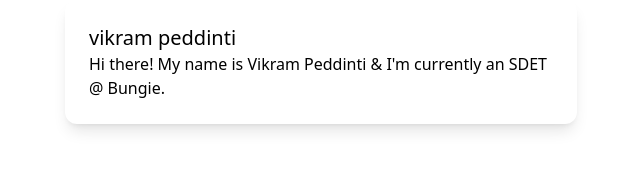
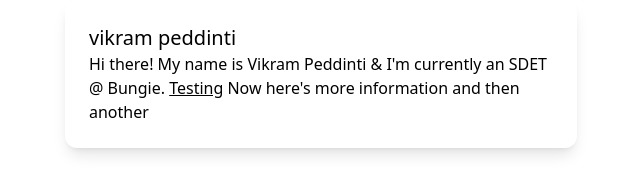
Before and after one commit to DarkFlamex1/DarkFlameX1.github.io, a Gatsby site: page / in a window 1280 px wide. Shown: the whole page, without its empty margins (319-959 px from the left). Built offline with nearby package versions, Linux system fonts and the light colour scheme; Gatsby itself is replaced by a stand-in of ours.

Commit message:
Fixed some errors due to class != className

```diff
--- /dev/null
+++ b/src/components/SLink.js
@@ -0,0 +1,14 @@
+/**
+ * Styled underlined link which heads over to a new place
+ */
+
+import * as React from 'react';
+
+// main page component that user lands on
+const SLink = ({children}) => {
+  return(
+    <a className="underline hover:underline-offset-4">{children}</a>
+  )
+}
+
+export default SLink;
--- a/src/pages/index.js
+++ b/src/pages/index.js
@@ -1,16 +1,17 @@
 import * as React from 'react';
 
 import Layout from '../components/layout';
+import SLink from '../components/SLink';
 
 // main page component that user lands on
 const IndexPage = () => {
   return(
     <Layout>
-      <div class="p-6 max-w-lg mx-auto bg-white rounded-xl shadow-lg flex items-center space-x-4">
+      <div className="p-6 max-w-lg mx-auto bg-white rounded-xl shadow-lg flex items-center space-x-4">
       <div>
-        <div class="text-xl font-medium text-black">vikram peddinti</div>
-        <div class="text-base max-w-prose">
-          <p>Hi there! My name is Vikram Peddinti & I'm currently an SDET @ Bungie.</p>
+        <div className="text-xl font-medium text-black">vikram peddinti</div>
+        <div className="text-base max-w-prose">
+          <p>Hi there! My name is Vikram Peddinti & I'm currently an SDET @ Bungie. <SLink>Testing</SLink> Now here's more information and then another </p>
         </div>
       </div>
     </div>
```
